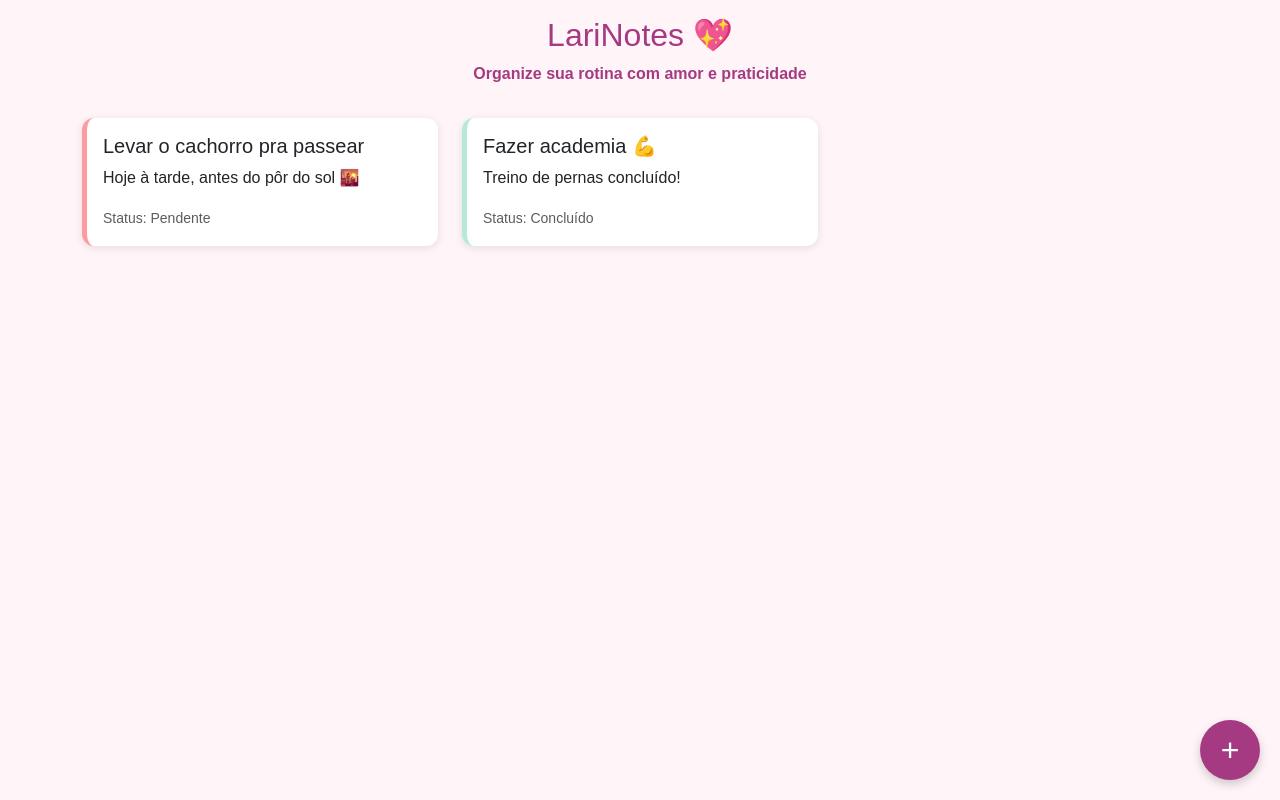
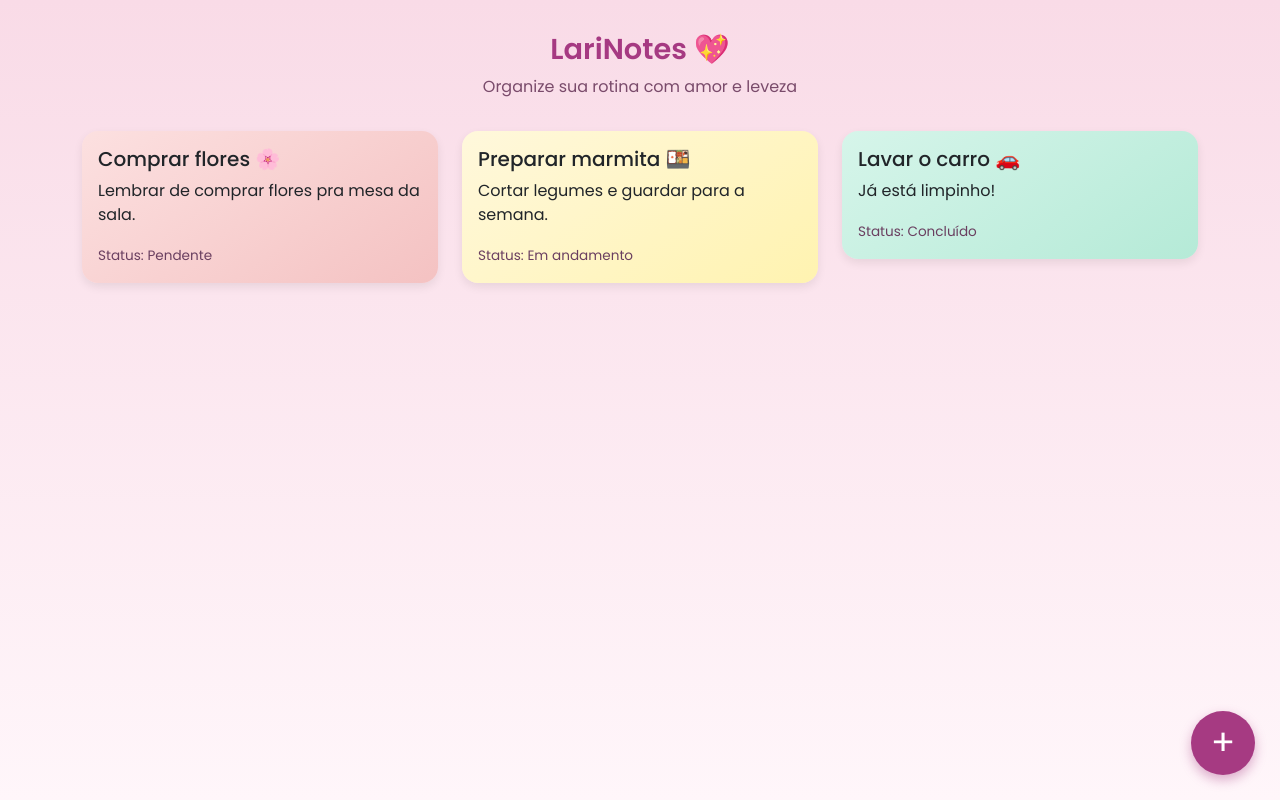
Before and after one commit to rodrigodiasb/LariNotes, a plain HTML site: page index.html in a window 1280 px wide. Drawn offline with nearby package versions, Linux system fonts and the light colour scheme.

Commit message:
Atualizar o index.html

```diff
--- a/index.html
+++ b/index.html
@@ -5,71 +5,111 @@
   <meta name="viewport" content="width=device-width, initial-scale=1.0">
   <title>LariNotes 💖</title>
   <link href="https://cdn.jsdelivr.net/npm/bootstrap@5.3.3/dist/css/bootstrap.min.css" rel="stylesheet">
+  <link href="https://fonts.googleapis.com/css2?family=Poppins:wght@400;500;600&display=swap" rel="stylesheet">
+
   <style>
     body {
-      background: #fff5f8;
+      background: linear-gradient(180deg, #f9dbe7 0%, #fff6fa 100%);
       font-family: 'Poppins', sans-serif;
       min-height: 100vh;
+      color: #5a2a4a;
+      overflow-x: hidden;
     }
 
     header {
       text-align: center;
-      padding: 1rem;
+      padding: 2rem 1rem 1rem;
+    }
+
+    header h2 {
       color: #a63a82;
       font-weight: 600;
+      font-size: 1.8rem;
+    }
+
+    header p {
+      color: #7a4b6b;
+      font-size: 1rem;
     }
 
     .card {
       border: none;
-      border-radius: 12px;
-      box-shadow: 0 2px 8px rgba(0,0,0,0.1);
+      border-radius: 16px;
+      box-shadow: 0 4px 10px rgba(0,0,0,0.08);
       margin-bottom: 1rem;
-      transition: transform 0.1s ease;
+      background: #fff;
+      transition: all 0.3s ease;
+      cursor: pointer;
+      animation: fadeIn 0.4s ease;
     }
 
     .card:hover {
       transform: scale(1.02);
+      box-shadow: 0 6px 14px rgba(0,0,0,0.1);
     }
 
     .status-pendente {
-      border-left: 5px solid #ff9aa2;
+      background: linear-gradient(145deg, #fce0e0, #f4c2c2);
     }
+
     .status-andamento {
-      border-left: 5px solid #ffb347;
+      background: linear-gradient(145deg, #fff8dc, #fff3b0);
     }
+
     .status-concluido {
-      border-left: 5px solid #b5ead7;
+      background: linear-gradient(145deg, #d6f5ea, #b5ead7);
     }
 
     .btn-add {
       position: fixed;
-      bottom: 20px;
-      right: 20px;
+      bottom: 25px;
+      right: 25px;
       background: #a63a82;
       color: white;
       border: none;
       border-radius: 50%;
-      width: 60px;
-      height: 60px;
-      font-size: 32px;
+      width: 64px;
+      height: 64px;
+      font-size: 36px;
       line-height: 0;
-      box-shadow: 0 4px 10px rgba(0,0,0,0.2);
-      transition: 0.2s;
+      box-shadow: 0 5px 12px rgba(166, 58, 130, 0.4);
+      transition: 0.3s;
     }
 
     .btn-add:hover {
-      background: #872e69;
+      background: #8c316f;
       transform: scale(1.1);
     }
 
     .modal-header {
       background-color: #a63a82;
       color: white;
+      border-top-left-radius: 12px;
+      border-top-right-radius: 12px;
+    }
+
+    .modal-content {
+      border-radius: 12px;
+    }
+
+    @keyframes fadeIn {
+      from { opacity: 0; transform: translateY(15px); }
+      to { opacity: 1; transform: translateY(0); }
+    }
+
+    small.text-muted {
+      font-size: 0.85rem;
+      color: #6a3f60 !important;
+    }
+
+    ::selection {
+      background-color: #a63a82;
+      color: #fff;
     }
 
     @media (max-width: 768px) {
-      .card-body p {
-        font-size: 0.9rem;
+      header h2 {
+        font-size: 1.5rem;
       }
     }
   </style>
@@ -78,18 +118,28 @@
 
   <header>
     <h2>LariNotes 💖</h2>
-    <p>Organize sua rotina com amor e praticidade</p>
+    <p>Organize sua rotina com amor e leveza</p>
   </header>
 
   <main class="container">
     <div id="cardsContainer" class="row">
-      <!-- Cards de exemplo -->
+      <!-- Exemplo de cards -->
       <div class="col-12 col-md-6 col-lg-4">
         <div class="card status-pendente">
           <div class="card-body">
-            <h5 class="card-title">Levar o cachorro pra passear</h5>
-            <p class="card-text">Hoje à tarde, antes do pôr do sol 🌇</p>
+            <h5 class="card-title">Comprar flores 🌸</h5>
+            <p class="card-text">Lembrar de comprar flores pra mesa da sala.</p>
             <small class="text-muted">Status: Pendente</small>
+          </div>
+        </div>
+      </div>
+
+      <div class="col-12 col-md-6 col-lg-4">
+        <div class="card status-andamento">
+          <div class="card-body">
+            <h5 class="card-title">Preparar marmita 🍱</h5>
+            <p class="card-text">Cortar legumes e guardar para a semana.</p>
+            <small class="text-muted">Status: Em andamento</small>
           </div>
         </div>
       </div>
@@ -97,8 +147,8 @@
       <div class="col-12 col-md-6 col-lg-4">
         <div class="card status-concluido">
           <div class="card-body">
-            <h5 class="card-title">Fazer academia 💪</h5>
-            <p class="card-text">Treino de pernas concluído!</p>
+            <h5 class="card-title">Lavar o carro 🚗</h5>
+            <p class="card-text">Já está limpinho!</p>
             <small class="text-muted">Status: Concluído</small>
           </div>
         </div>
@@ -113,7 +163,7 @@
     <div class="modal-dialog">
       <div class="modal-content">
         <div class="modal-header">
-          <h5 class="modal-title">Nova Tarefa</h5>
+          <h5 class="modal-title">Nova Tarefa 💌</h5>
           <button type="button" class="btn-close" data-bs-dismiss="modal"></button>
         </div>
         <div class="modal-body">
```
